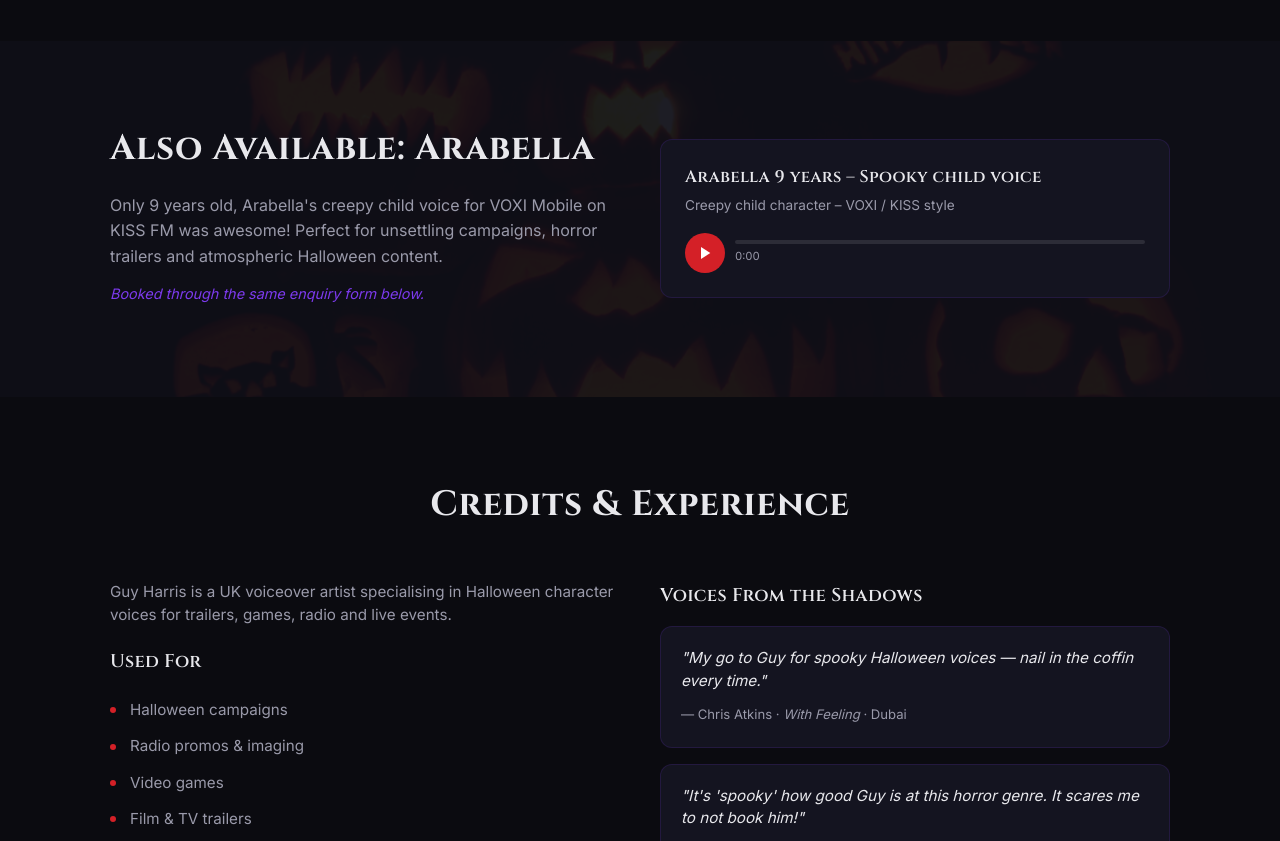
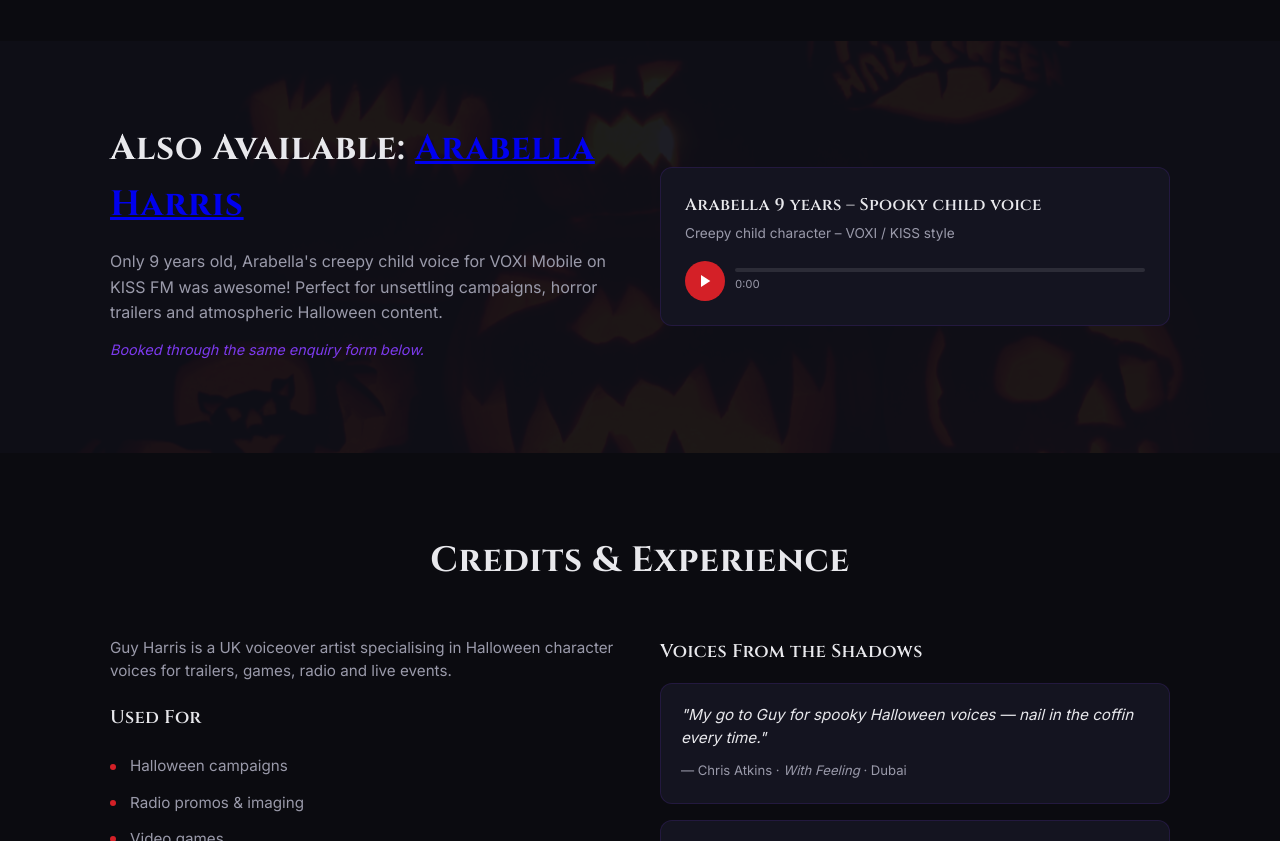
Before and after one commit to voiceoverguy-uk/halloween-voice, a website: page public/index.html in a window 1280 px wide. Shown: the part 3000-3841 px from the top of the page. Drawn offline with Linux system fonts and the light colour scheme.

Commit message:
Update website to include Arabella Harris as an available voiceover artist
Modify public/index.html to link "Arabella Harris" to https://www.arabellaharris.com and update the heading.

Replit-Commit-Author: Agent
Replit-Commit-Session-Id: e2dffe42-5ed8-4637-a875-1bbd0c0a912e
Replit-Commit-Checkpoint-Type: full_checkpoint
Replit-Commit-Event-Id: 5a34c851-d38b-42fa-a378-318514bd4c80
Replit-Commit-Screenshot-Url: https://storage.googleapis.com/screenshot-production-us-central1/c160f841-428f-401e-8a28-15f016bf3bfc/e2dffe42-5ed8-4637-a875-1bbd0c0a912e/pwB9K44
Replit-Helium-Checkpoint-Created: true

```diff
--- a/public/index.html
+++ b/public/index.html
@@ -340,7 +340,7 @@
     <div class="container">
       <div class="arabella-wrap">
         <div class="arabella-text">
-          <h2>Also Available: Arabella</h2>
+          <h2>Also Available: <a href="https://www.arabellaharris.com" target="_blank" rel="noopener noreferrer">Arabella Harris</a></h2>
           <p>Only <span id="arabellaAge"></span> years old, Arabella's creepy child voice for VOXI Mobile on KISS FM was awesome! Perfect for unsettling campaigns, horror trailers and atmospheric Halloween content.</p>
           <p class="arabella-note">Booked through the same enquiry form below.</p>
         </div>
```
